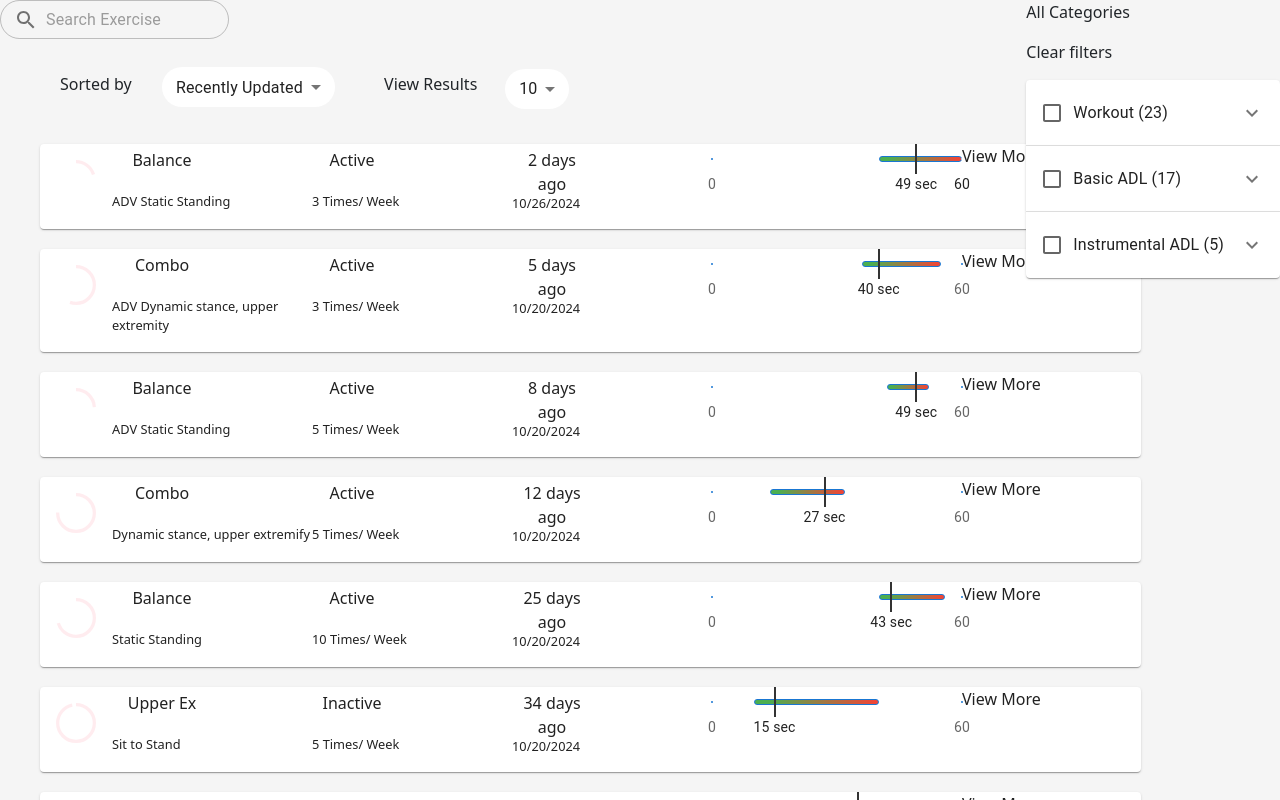
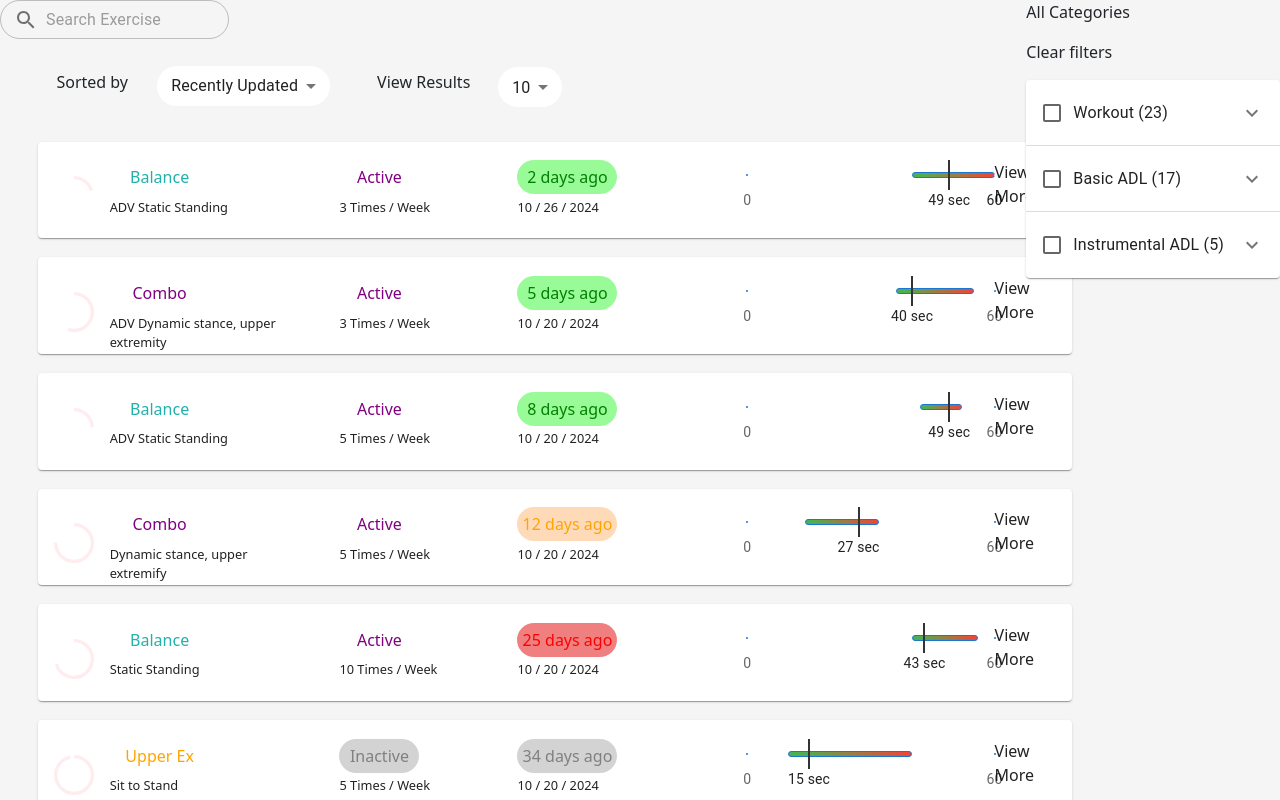
Before and after one commit to liwenss/web-portal, a Next.js app in the folder dashboard/: page / in a window 1280 px wide. Shown: the top 800 px of the page. Built offline with nearby package versions, Linux system fonts and the light colour scheme.

Commit message:
more detailed css

```diff
--- a/dashboard/app/dashboard.module.css
+++ b/dashboard/app/dashboard.module.css
@@ -7,6 +7,7 @@
     margin-top: 2%;
     margin-bottom: 2%;
     box-shadow: none;
+    padding-top: 2%;
 }
 
 .entire-page {
@@ -14,9 +15,7 @@
     width: 100%;
     justify-content: space-between;
     background-color: rgb(245, 245, 245);
-
 }
-
 
 .filter {
     max-width: 20%;
@@ -59,36 +58,78 @@
 
 .smalllabel {
     font-size: 80%;
+    margin-top: 2%;
 }
 
 .category {
     background-color: white;
-    padding: 2%;
+    padding: 0 2%;
     text-align: center;
     width: 100px;
+    height: 34px;
     border-radius: 30px;
-    max-height:34px;
+    display: flex;
+    justify-content: center;
+    align-items: center;
+    max-height: 34px;
 }
 
 .active {
     background-color: white;
-    padding: 2%;
+    padding: 0 2%;
     text-align: center;
     width: 80px;
+    height: 34px;
     border-radius: 30px;
-    max-height:34px;
+    display: flex;
+    justify-content: center;
+    align-items: center;
+    max-height: 34px;
 }
+
 
 .daysago {
     background-color: white;
-    padding: 2%;
+    padding: 0 2%;
     text-align: center;
-    width: 80px;
+    width: 100px;
+    height: 34px;
     border-radius: 30px;
-    max-height:34px;
+    display: flex;
+    justify-content: center;
+    align-items: center;
+    max-height: 34px;
 
 }
 
 .first-item {
-    width: 200px;
+    width: 180px;
+    align-items: start;
+    margin-right: 5%;
+
+
 }
+.first-item p {
+    margin-bottom: 0;
+    padding-bottom: 0;
+}
+
+.second-item {
+    width: 180px;
+    align-items: start;
+
+}
+.second-item p {
+    margin-bottom: 0;
+    padding-bottom: 0;
+}
+
+.third-item {
+    width: 180px;
+    align-items: start;
+    margin-right: 5%;
+}
+.third-item p {
+    margin-bottom: 0;
+    padding-bottom: 0;
+}
--- a/dashboard/app/dashboard.tsx
+++ b/dashboard/app/dashboard.tsx
@@ -78,6 +78,7 @@ export default function Dashboard({
 
     const [sort, setSort] = React.useState("Recently Updated");
     const [results, setResults] = React.useState("10");
+
     //search functionality
     const [searchinput, setSearchinput] = React.useState("");
     const [submittedQuery, setSubmittedQuery] = React.useState("");
@@ -101,20 +102,18 @@ export default function Dashboard({
     const handleLabelChange = (event: React.ChangeEvent<HTMLInputElement>, labels: string[]) => {
         setSelectedLabels((prev) =>
             event.target.checked
-                ? [...new Set([...prev, ...labels])] // Add multiple labels, ensuring uniqueness
-                : prev.filter((item) => !labels.includes(item)) // Remove only the unchecked labels
+                ? [...new Set([...prev, ...labels])]
+                : prev.filter((item) => !labels.includes(item))
         );
     };
 
     const morefilteredData = filteredData.filter((item) =>
         selectedLabels.length === 0 || selectedLabels.includes(item.task)
-
-
     );
     const sortedData = (sort === "Recently Updated")
-        ? [...morefilteredData].sort((a, b) => a.lastAttempt - b.lastAttempt) // Sort by lastAttempt (ascending)
+        ? [...morefilteredData].sort((a, b) => a.lastAttempt - b.lastAttempt)
         : (sort === "Progress")
-            ? [...morefilteredData].sort((a, b) => b.progress - a.progress) // Highest progress first
+            ? [...morefilteredData].sort((a, b) => b.progress - a.progress)
             : filteredData;
     const displayedData = sortedData.slice(0, Number(results));
     const MIN = 0;
@@ -173,15 +172,27 @@ export default function Dashboard({
                         >
                             <MenuItem value="5">5</MenuItem>
                             <MenuItem value="10">10</MenuItem>
-                            <MenuItem value="15">15</MenuItem>
                         </Select>
                     </FormControl>
                 </div>
 
                 <div>
                     {displayedData.length > 0 ? (
-                        displayedData.map((item) => (
+                        displayedData.map((item) => {
+                            const categoryColor = item.taskCategory === "Balance" ? "#20B2AA"
+                                : item.taskCategory === "Combo" ? "purple" //purple
+                                : item.taskCategory === "Upper Ex"? "orange" : "red"; //organge, red
+                            const activewords = item.active === "Active" ? "purple" : "grey"; //purple, grey
+                            const activebackground = item.active === "Active" ? "white" : "#D3D3D3"; //white, grey
+                            const lastColor = item.active === "Inactive" ? "grey"
+                            : item.lastAttempt <= 10 ? "green"
+                            : item.lastAttempt >10 && item.lastAttempt<= 20 ? "orange" : "red";
+                            const lastBackground = item.active === "Inactive" ? "#D3D3D3"
+                            : item.lastAttempt <= 10 ? "#98FB98" //light green
+                            : item.lastAttempt >10 && item.lastAttempt<= 20 ? "#FFDAB9" : "#F08080"; //light orange, light red
 
+
+                            return (
                                 <div key={item.key}>
                                     <Card className={styles["my-card"]}>
                                         <CardContent>
@@ -190,37 +201,38 @@ export default function Dashboard({
                                                 value={item.progress}
                                                 sx={{
                                                     color: 'red',
-
                                                     "& .MuiCircularProgress-circle": {
                                                         stroke: "pink",
                                                         opacity: 0.3,
                                                     }
                                                 }}
                                             />
-
                                         </CardContent>
                                         <div className={styles["first-item"]}>
-                                        <p className={styles.category}>{item.taskCategory}</p>
+                                            <p className={styles.category} style={{ color: categoryColor }}>{item.taskCategory}</p>
                                             <p className={styles.smalllabel}>{item.task}</p>
                                         </div>
-                                    <div className={styles["first-item"]}>
-                                        <p className={styles.active}>{item.active}</p>
+                                        <div className={styles["second-item"]}>
+                                            <p className={styles.active} style={{ color: activewords, backgroundColor: activebackground }}>{item.active}</p>
                                             <p className={styles.smalllabel}>{item.Frequency}</p>
                                         </div>
-                                    <div className={styles["first-item"]}>
-                                        <p className={styles.daysago}>{item.lastAttempt} days ago</p>
+                                        <div className={styles["third-item"]}>
+                                            <p className={styles.daysago} style={{ color: lastColor, backgroundColor: lastBackground }}>{item.lastAttempt} days ago</p>
                                             <p className={styles.smalllabel}>{item.date}</p>
                                         </div>
                                         <Myslider value1={item.minRange} value2={item.avgTime} value3={item.maxRange} />
                                         <p>View More</p>
                                     </Card>
                                 </div>
-                        ))
+                            );
+                        })
                     ) : (
                         <p>No matching tasks found.</p>
                     )}
+
                 </div>
             </div>
+
 
 
             <div className={styles["filter"]}>
--- a/dashboard/app/page.tsx
+++ b/dashboard/app/page.tsx
@@ -10,9 +10,9 @@ const data = [
     taskCategory: "Balance",
     task: "ADV Static Standing",
     active: "Active",
-    Frequency: "3 Times/ Week",
+    Frequency: "3 Times / Week",
     lastAttempt: 2,
-    date: "10/26/2024",
+    date: "10 / 26 / 2024",
     minRange:  40,
     maxRange: 60,
     avgTime: 49
@@ -23,9 +23,9 @@ const data = [
     taskCategory: "Combo",
     task: "ADV Dynamic stance, upper extremity",
     active: "Active",
-    Frequency: "3 Times/ Week",
+    Frequency: "3 Times / Week",
     lastAttempt: 5,
-    date: "10/20/2024",
+    date: "10 / 20 / 2024",
     minRange:  36,
     maxRange: 55,
     avgTime: 40
@@ -36,9 +36,9 @@ const data = [
     taskCategory: "Balance",
     task: "ADV Static Standing",
     active: "Active",
-    Frequency: "5 Times/ Week",
+    Frequency: "5 Times / Week",
     lastAttempt: 8,
-    date: "10/20/2024",
+    date: "10 / 20 / 2024",
     minRange:  42,
     maxRange: 52,
     avgTime: 49
@@ -49,9 +49,9 @@ const data = [
     taskCategory: "Combo",
     task: "Dynamic stance, upper extremify",
     active: "Active",
-    Frequency: "5 Times/ Week",
+    Frequency: "5 Times / Week",
     lastAttempt: 12,
-    date: "10/20/2024",
+    date: "10 / 20 / 2024",
     avgTime: 27,
     minRange: 14,
     maxRange: 32,
@@ -62,9 +62,9 @@ const data = [
     taskCategory: "Balance",
     task: "Static Standing",
     active: "Active",
-    Frequency: "10 Times/ Week",
+    Frequency: "10 Times / Week",
     lastAttempt: 25,
-    date: "10/20/2024",
+    date: "10 / 20 / 2024",
     avgTime: 43,
     minRange:  40,
     maxRange: 56,
@@ -75,9 +75,9 @@ const data = [
     taskCategory: "Upper Ex",
     task: "Sit to Stand",
     active: "Inactive",
-    Frequency: "5 Times/ Week",
+    Frequency: "5 Times / Week",
     lastAttempt: 34,
-    date: "10/20/2024",
+    date: "10 / 20 / 2024",
     avgTime: 15,
     minRange: 10,
     maxRange: 40,
@@ -88,9 +88,9 @@ const data = [
     taskCategory: "Balance",
     task: "Sit to Stand",
     active: "Inactive",
-    Frequency: "5 Times/ Week",
+    Frequency: "5 Times / Week",
     lastAttempt: 58,
-    date: "10/20/2024",
+    date: "10 / 20 / 2024",
     avgTime: 35,
     minRange: 20,
     maxRange: 55,
@@ -101,9 +101,9 @@ const data = [
     taskCategory: "Balance",
     task: "Sit to Stand",
     active: "Inactive",
-    Frequency: "5 Times/ Week",
+    Frequency: "5 Times / Week",
     lastAttempt: 60,
-    date: "10/20/2024",
+    date: "10 / 20 / 2024",
     avgTime: 25,
     minRange: 20,
     maxRange: 40,
@@ -113,10 +113,10 @@ const data = [
     progress: 10,
     taskCategory: "Balance",
     task: "ADV Static Standing",
-    active: "Active",
-    Frequency: "3 Times/ Week",
+    active: "Inactive",
+    Frequency: "3 Times / Week",
     lastAttempt: 65,
-    date: "10/26/2024",
+    date: "10 / 26 / 2024",
     avgTime: 49,
     minRange:  40,
     maxRange: 50,
@@ -126,92 +126,15 @@ const data = [
     progress: 8,
     taskCategory: "Combo",
     task: "ADV Dynamic stance, upper extremity",
-    active: "Active",
-    Frequency: "3 Times/ Week",
+    active: "Inactive",
+    Frequency: "3 Times / Week",
     lastAttempt: 70,
-    date: "10/20/2024",
+    date: "10 / 20 / 2024",
     avgTime: 40,
     minRange:  30,
     maxRange: 60,
   },
-  {
-    key: 10,
-    progress: 3,
-    taskCategory: "Balance",
-    task: "ADV Static Standing",
-    active: "Active",
-    Frequency: "5 Times/ Week",
-    lastAttempt: 72,
-    date: "10/20/2024",
-    avgTime: 49,
-    minRange:  24,
-    maxRange: 54,
-  },
-  {
-    key: 11,
-    progress: 4,
-    taskCategory: "Combo",
-    task: "Dynamic stance, upper extremify",
-    active: "Active",
-    Frequency: "5 Times/ Week",
-    lastAttempt: 73,
-    date: "10/20/2024",
-    avgTime: 27,
-    minRange: 20,
-    maxRange: 30,
-  },
-  {
-    key: 12,
-    progress: 21,
-    taskCategory: "Balance",
-    task: "Static Standing",
-    active: "Active",
-    Frequency: "10 Times/ Week",
-    lastAttempt: 80,
-    date: "10/20/2024",
-    avgTime: 43,
-    minRange: 40,
-    maxRange: 50,
-  },
-  {
-    key: 13,
-    progress: 20,
-    taskCategory: "Upper Ex",
-    task: "Sit to Stand",
-    active: "Inactive",
-    Frequency: "5 Times/ Week",
-    lastAttempt: 82,
-    date: "10/20/2024",
-    avgTime: 15,
-    minRange: 5,
-    maxRange: 19,
-  },
-  {
-    key: 14,
-    progress: 10,
-    taskCategory: "Balance",
-    task: "Sit to Stand",
-    active: "Inactive",
-    Frequency: "5 Times/ Week",
-    lastAttempt: 84,
-    date: "10/20/2024",
-    avgTime: 35,
-    minRange: 20,
-    maxRange: 40,
-  },
-  {
-    key: 15,
-    progress: 5,
-    taskCategory: "Balance",
-    task: "Sit to Stand",
-    active: "Inactive",
-    Frequency: "5 Times/ Week",
-    lastAttempt: 90,
-    date: "10/20/2024",
-    avgTime: 25,
-    minRange: 20,
-    maxRange: 30,
-  },
+
 
 ];
 
```
Lines whose indentation alone changed are shown as unchanged.
